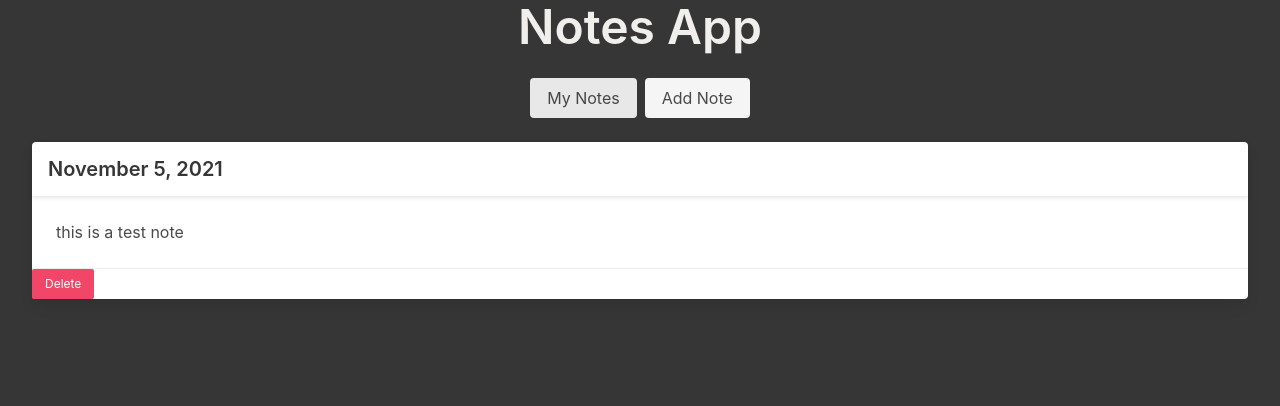
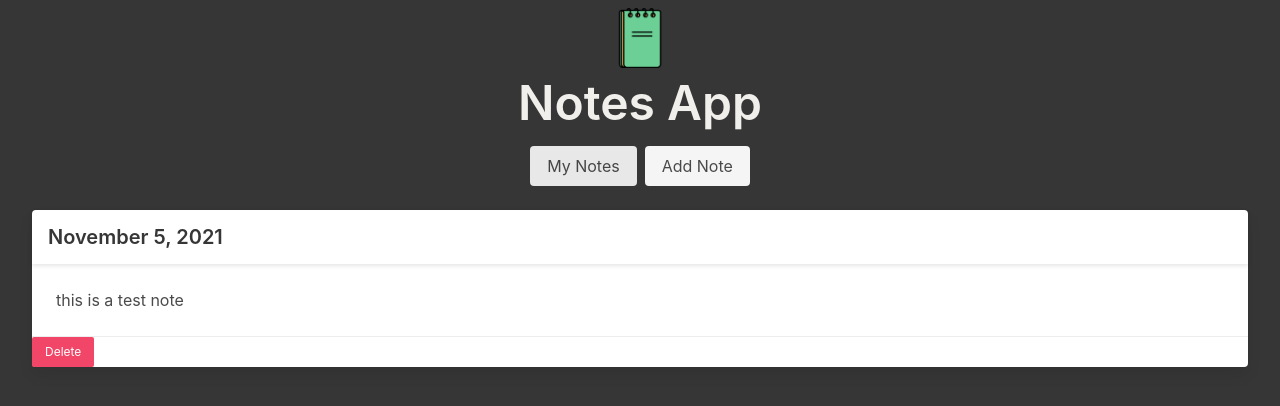
Before and after one commit to timamero/react-gatsby-notes-app, a Gatsby site: page / in a window 1280 px wide. Built offline with nearby package versions, Linux system fonts and the light colour scheme; Gatsby itself is replaced by a stand-in of ours; data requests are answered from the project's data file.

Commit message:
add note icon to mainHeader

```diff
--- a/gatsby-config.js
+++ b/gatsby-config.js
@@ -1,6 +1,11 @@
 module.exports = {
   siteMetadata: {
-    title: `Web Journal`,
+    title: `Notes`,
   },
-  plugins: [`gatsby-plugin-sass`],
+  plugins: [
+    `gatsby-plugin-sass`,
+    `gatsby-plugin-image`,
+    `gatsby-plugin-sharp`,
+    `gatsby-transformer-sharp`,
+  ],
 }
--- a/package.json
+++ b/package.json
@@ -23,7 +23,11 @@
     "bulma": "^0.9.3",
     "gatsby": "^4.1.0",
     "gatsby-plugin-firebase": "^0.2.0-beta.4",
+    "gatsby-plugin-image": "^2.2.0",
     "gatsby-plugin-sass": "^5.1.0",
+    "gatsby-plugin-sharp": "^4.2.0",
+    "gatsby-source-filesystem": "^4.2.0",
+    "gatsby-transformer-sharp": "^4.2.0",
     "react": "^17.0.1",
     "react-dom": "^17.0.1",
     "sass": "^1.43.4"
--- a/src/components/MainHeader.tsx
+++ b/src/components/MainHeader.tsx
@@ -1,8 +1,23 @@
 import React from "react";
+import { StaticImage } from "gatsby-plugin-image";
 
 const MainHeader: React.FC = () => {
   return (
-    <h1 className="title is-1 has-text-centered">Notes App</h1>
+    <div>
+      <div className="m-2 is-flex is-justify-content-center">
+        <StaticImage
+        src="../images/note-icon.png"
+        alt="Notes application"
+        placeholder="blurred"
+        layout="fixed"
+        width={60}
+        height={60}
+      />
+      </div>
+
+      <h1 className="title is-1 has-text-centered mb-4">Notes App</h1>
+    </div>
+
   )
 }
 
```
Also changed, not shown: 1 other file.
